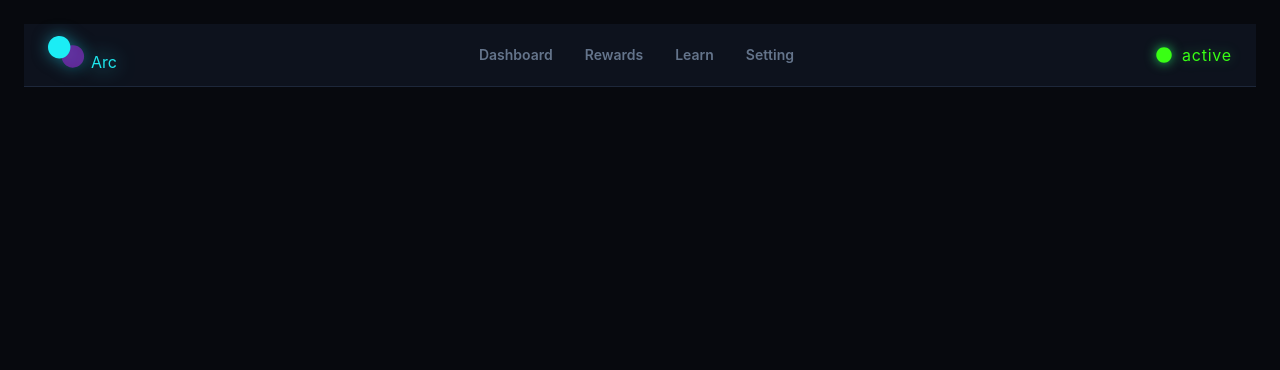
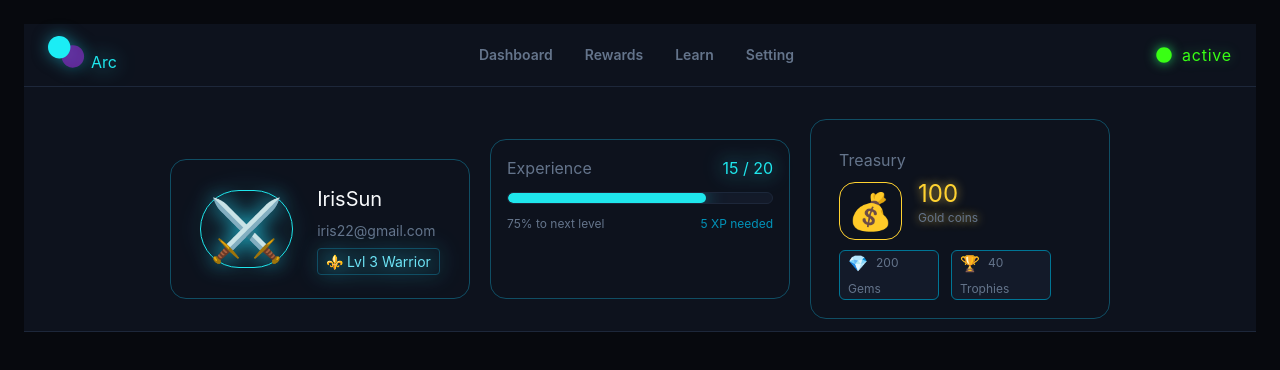
Before and after one commit to saraSilvade/tracking-app, a React (Vite) app: page / in a window 1280 px wide. Shown: the top 370 px of the page. Built offline with nearby package versions, Linux system fonts and the light colour scheme.

Commit message:
user banner component with 3 cards

```diff
--- a/src/App.tsx
+++ b/src/App.tsx
@@ -1,6 +1,7 @@
 import React, { useState } from 'react';
 import { initialUser } from './data/initialData';
 import type { UserProfile } from './types';
+import UserProfileBanner from './components/UserBanner';
 import Header from './components/Header';
 export default function App() {
   const [user, setUser] = useState<UserProfile>(initialUser);
@@ -9,6 +10,7 @@ export default function App() {
     <div className="min-h-screen bg-app-bg text-text-main p-6 font-sans">
       <div className="max-w-7xl mx-auto">
      <Header/>
+  <UserProfileBanner user={user} />
       </div>
     </div>
   );
--- /dev/null
+++ b/src/components/UserBanner.tsx
@@ -0,0 +1,111 @@
+import React from 'react'
+import type { UserProfile } from '../types'
+
+
+interface UserProfileprops {
+    user: UserProfile
+}
+
+const UserBanner = ({user}: UserProfileprops) => {
+
+    const expCalc = Math.min((user.exp / user.expMax)* 100, 100)
+
+
+
+  return (
+    <section className=' flex justify-center gap-5 pt-8 w-full bg-glass-card border-b border-glass-border px-6 py-3 sticky top-0 z-50 backdrop-blur-md  '>
+{/* user profile card  */}
+<div className=' w-75 flex border bg-glass-card border-cyan-900 rounded-2xl  gap-6 justify-center items-center h-35  mt-10'>
+     <div className='p-2 text-6xl border border-quest-cyan rounded-full drop-shadow-[0_0_10px_rgba(34,211,238,1)]'>{user.avatar}</div>
+
+
+
+
+{/* user details */}
+    <div className='flex-col gap-1'>
+<p className='text-xl mb-2'>{user.name}</p>
+<p className='text-sm text-text-muted mb-2'> {user.email}</p>
+<span className='  text-accent-cyan text-sm border border-cyan-900 pl-2 pr-2 p-1 rounded-sm drop-shadow-[0_0_10px_rgba(34,211,238,1)] '> {user.lvlIcon}  Lvl {user.level} Warrior </span>
+
+    </div>
+
+</div>
+
+
+
+{/* User experience card/ progress bar  */}
+
+     <div className='w-75  border bg-glass-card border-cyan-900 rounded-2xl  justify-center p-4 h-40 mt-5 '>
+    <div className='flex justify-between '>
+        <span className='text-text-muted '> Experience</span>
+        <span className='text-quest-cyan drop-shadow-[0_0_10px_rgba(34,211,238,1)]'>{user.exp} / {user.expMax}</span>
+    </div>
+
+
+<div className='' >
+    <div>
+        <div className='my-3 w-full bg-glass-box h-3 rounded-full overflow-hidden border border-glass-border'>
+        <div className=' bg-quest-cyan h-full rounded-full transition-all   drop-shadow-[0_0_10px_rgba(34,211,238,0.7)]' style={{width: `${expCalc}%`}}/>
+        </div>
+<div className='flex justify-between'>
+    <span className='text-text-muted text-xs'>{expCalc.toFixed(0)}% to next level </span>
+    <span className='text-cyan-600 text-xs'>{user.expMax - user.exp} XP needed</span>
+</div>
+        </div>
+</div>
+     </div>
+
+
+
+
+{/* 3. Treasury (Currency) Card */}
+<div className='w-75 bg-glass-card border border-cyan-900   rounded-2xl p-7  justify-around backdrop-blur-md h-50  '>
+<span className='text-text-muted  '> Treasury</span>
+
+    <div className='flex gap-4 my-1.5'>
+
+<div className='text-4xl border border-amber-300 rounded-2xl p-2 my-1'>💰 </div>
+<div className='text-amber-300 text-2xl [text-shadow:0_0_10px_rgba(252,211,77,0.8)]' >{user.gold}
+    <div className='text-text-muted text-xs'>Gold coins</div>
+</div>
+    </div>
+
+
+
+    <div className='flex  gap-3'>
+
+       <div className=' w-25 bg-glass-box border border-cyan-700 rounded-md '>
+        <div className='flex items-center gap-2 pl-2'>
+<span >💎</span>
+  <div className='text-text-muted text-xs '>{user.gems}
+
+        </div>
+        </div>
+
+
+          <span className='text-text-muted text-xs pl-2'>Gems</span>
+       </div>
+
+
+
+    <div className=' w-25 bg-glass-box border border-cyan-700 rounded-md '>
+        <div className='flex  items-center gap-2 pl-2'>
+   <span>🏆</span>
+        <div className='text-text-muted text-xs '>{user.tro} </div>
+
+        </div>
+      <span className='text-text-muted text-xs pl-2'>Trophies</span>
+       </div>
+
+
+
+    </div>
+
+</div>
+
+
+    </section>
+  )
+}
+
+export default UserBanner
--- a/src/data/initialData.ts
+++ b/src/data/initialData.ts
@@ -1,13 +1,15 @@
 
-import type { UserProfile } from "../types";
+import type { UserProfile } from "../types"
 
 export const initialUser: UserProfile = {
-name: 'Iris',
+name: 'IrisSun',
 email: 'iris22@gmail.com',
 avatar: '⚔️',
 level: 3,
+lvlIcon: '⚜️',
 exp: 15,
 expMax:20,
 gold: 100,
-gems: 200
+gems: 200,
+tro: 40,
 }
--- a/src/types/index.ts
+++ b/src/types/index.ts
@@ -5,8 +5,11 @@ export interface UserProfile {
     email: string;
     avatar: string;
     level: number;
+    lvlIcon: string;
     exp: number;
     expMax: number;
     gold: number;
     gems: number;
+    tro: number;
+
 }
```
